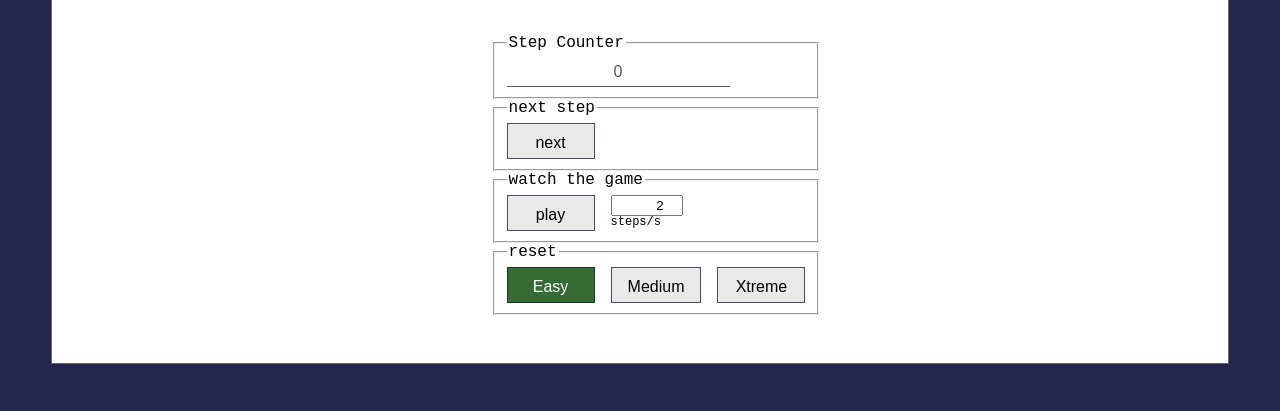
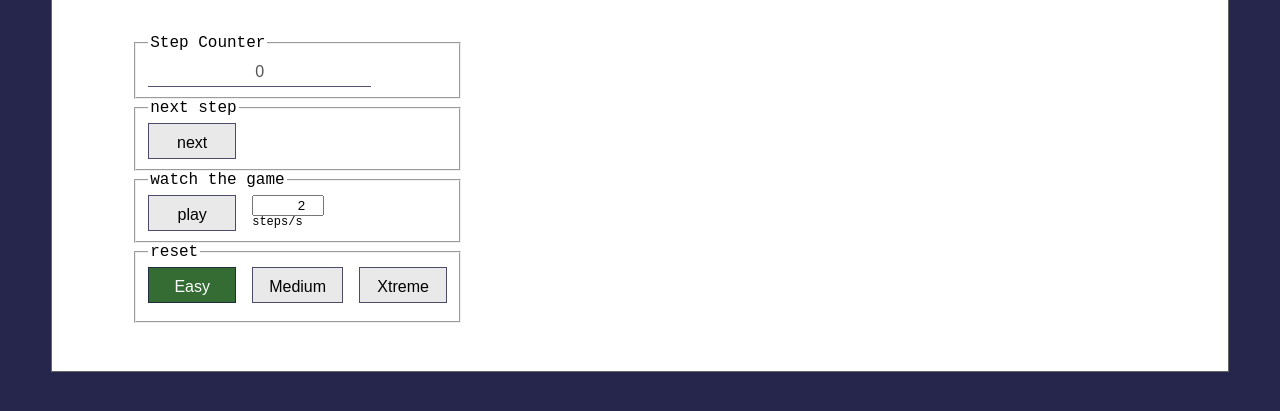
Before and after one commit to dominikschopper/code-kata-game-of-life, a website built with Parcel: page src/index.html in a window 1280 px wide. Shown: the part 133-544 px from the top of the page. Built offline with nearby package versions, Linux system fonts and the light colour scheme.

Commit message:
chore(layout) fix css

```diff
--- a/src/index.html
+++ b/src/index.html
@@ -25,7 +25,7 @@
             <div id="mount-game" class="gol-board"></div>
 
 
-            <div class="gol-buttons">
+            <div class="gol-controls">
                 <div class="counter">
                     <fieldset>
                         <legend>Step Counter</legend>
--- a/src/styles/layout.css
+++ b/src/styles/layout.css
@@ -1,5 +1,5 @@
 :root {
-    --color-border: rgba(0, 0, 0, 0.6);
+    --color-border: rgba(0, 0, 0, .6);
     --color-bg-light: rgba(255, 255, 255, 1);
     --color-bg-dark: rgba(24, 24, 64, .75);
     --color-live: rgba(30, 92, 30, .9);
@@ -29,13 +29,22 @@ body {
 .gol-game {
     display: flex;
     flex-direction: row;
-    justify-content: center;
+    justify-content: flex-start;
     align-content: space-around;
 }
 
 .gol-board,
-.gol-buttons {
+.gol-controls {
     margin: 1rem;
+}
+
+.gol-controls {
+    width: fit-content;
+}
+
+.gol-controls fieldset {
+    display: flex;
+    gap: 1rem;
 }
 
 .gol-button {
@@ -43,34 +52,27 @@ body {
     min-width: 5.5rem;
     height: 2.25rem;
     line-height: 1.125rem;
-    padding: 0.6rem 1rem;
+    padding: .6rem 1rem;
 
     font-family: Arial, Helvetica, sans-serif;
     font-size: 1rem;
     text-align: center;
-    background-color: rgba(200, 200, 200, 0.4);
+    background-color: rgba(200, 200, 200, .4);
     border: 1px solid var(--color-bg-dark);
 }
 
 .gol-button:hover {
-    box-shadow: .25rem .25rem .125rem rgba(0, 0, 0, 0.6);
+    box-shadow: .25rem .25rem .125rem rgba(0, 0, 0, .6);
 }
 
 .gol-button:active {
     box-shadow: 0 0 0 transparent;
 }
 
-
-
-.gol-buttons fieldset {
-    display: flex;
-    gap: 1rem;
-}
-
 .board-data-select-button {
     font-size: 1rem;
-    background-color: rgba(200, 200, 200, 0.4);
-
+    background-color: rgba(200, 200, 200, .4);
+    margin-bottom: .5rem;
 }
 
 input[type=radio] {
@@ -84,7 +86,7 @@ input[type="radio"]:checked+label {
 
 .gol-play-interval {
     display: block;
-    font-size: 0.75rem;
+    font-size: .75rem;
 }
 
 .gol-play-interval-field {
@@ -94,7 +96,7 @@ input[type="radio"]:checked+label {
 .display-counter {
     display: inline;
     height: fit-content;
-    padding: 0.25rem 0.5rem;
+    padding: .25rem .5rem;
 
     background-color: transparent;
     border: none;
```
